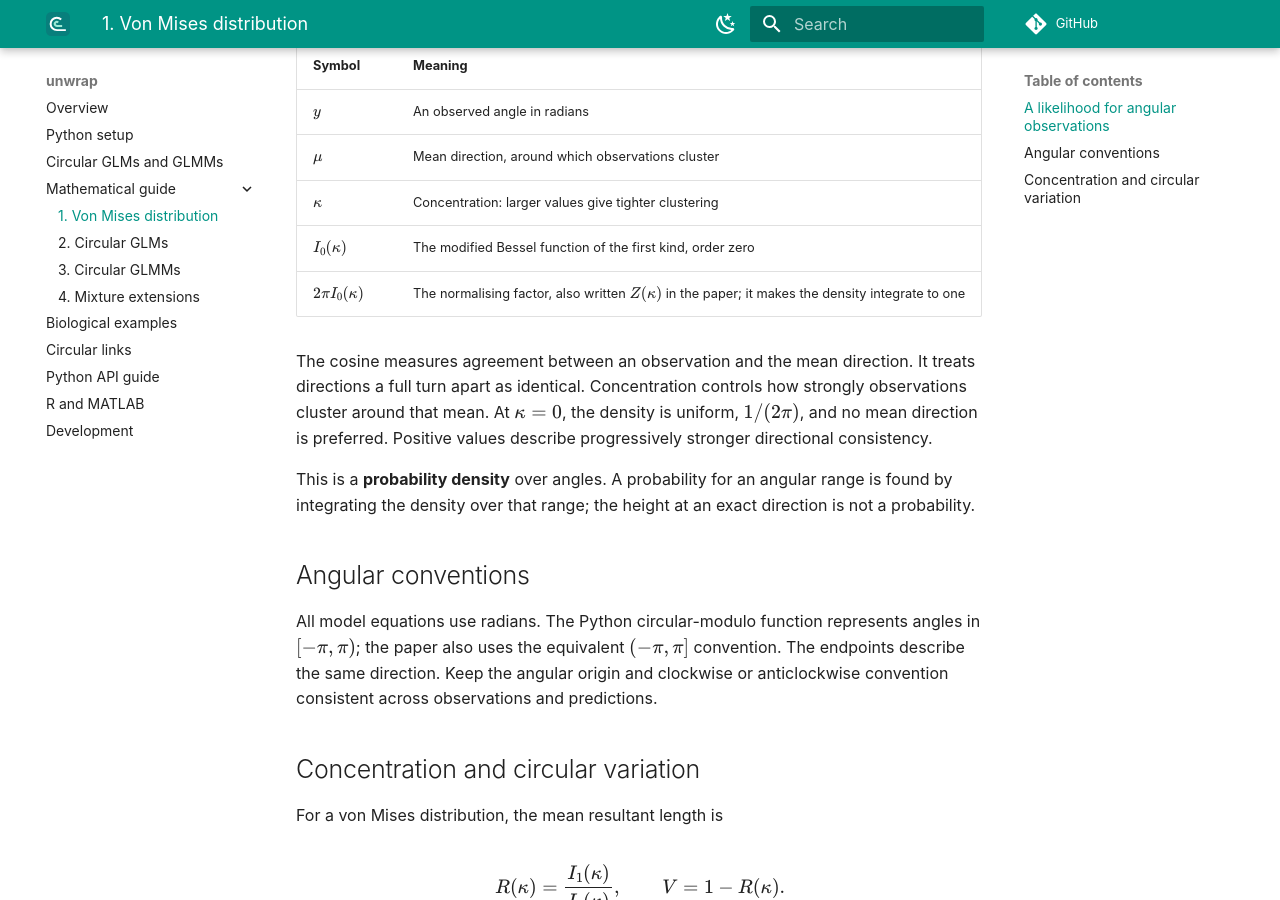
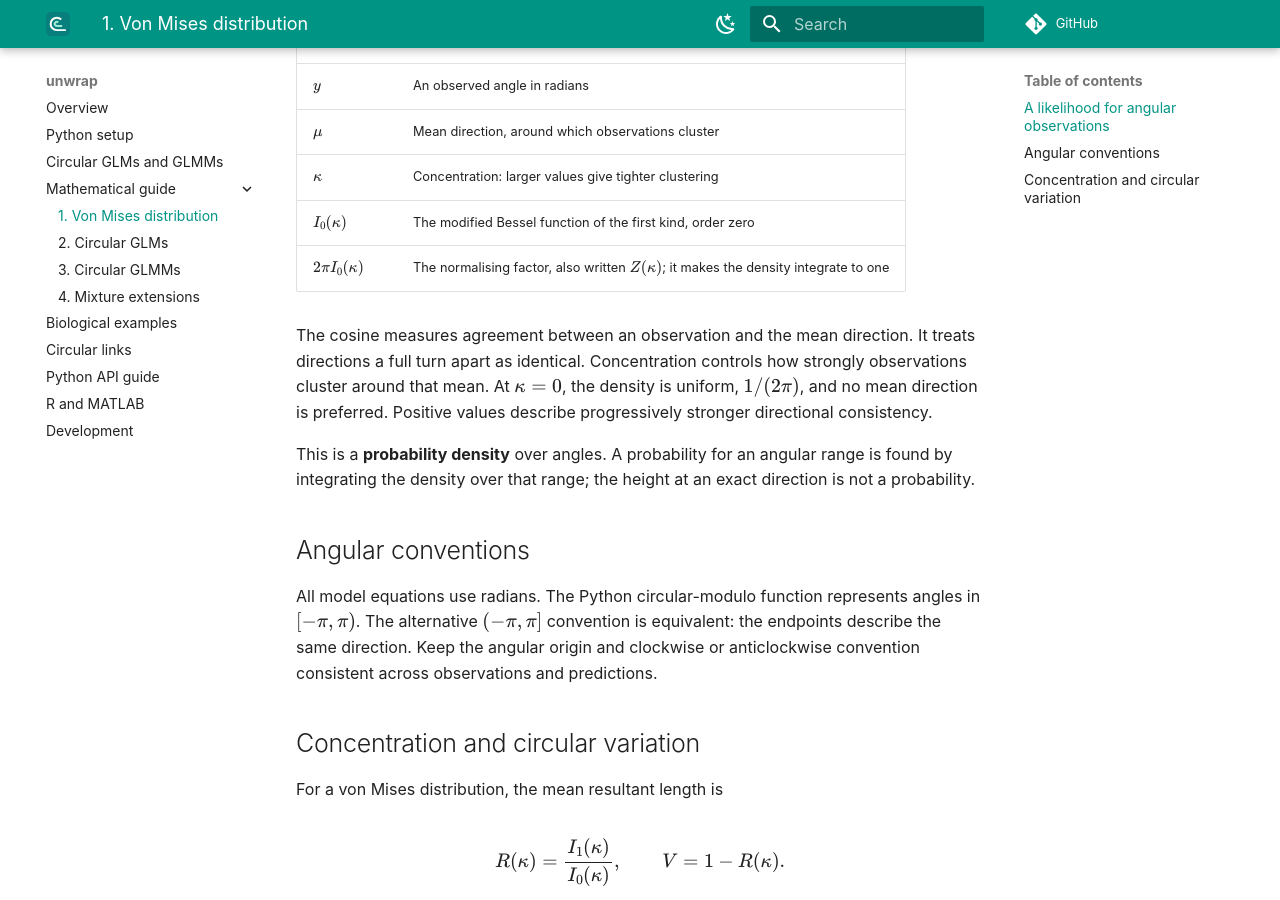
Before and after one commit to jgraving/unwrap, an MkDocs documentation site: the page built from docs/math/von-mises.md, in a window 1280 px wide and 900 px high, scrolled down 909 px. Built offline with MkDocs 1.6.1 and Material for MkDocs 9.7.7, drawn with Linux system fonts in a browser that asks for light colours; comment, search, counter and statistics services are not loaded; some of the changed text lies outside the part shown.

```diff
--- a/docs/math/von-mises.md
+++ b/docs/math/von-mises.md
@@ -5,9 +5,6 @@ from observation to observation. The von Mises distribution describes this
 pattern on the circle. It is the observation model used throughout the
 [GLM](glms.md), [GLMM](glmms.md), and [mixture](mixtures.md) extensions below.
 
-This mathematical guide follows the
-[accompanying paper](https://github.com/jgraving/circstats/blob/438d2f2e2880defb792bc8d4e2ecefbc7337470d/elife-template.tex),
-especially its *Models* section and the hierarchical and mixture appendices.
 The [conceptual guide](../models.md) introduces the same ideas through
 biological questions and Bambi formulas.
 
@@ -34,7 +31,7 @@ $$
 | $\mu$ | Mean direction, around which observations cluster |
 | $\kappa$ | Concentration: larger values give tighter clustering |
 | $I_0(\kappa)$ | The modified Bessel function of the first kind, order zero |
-| $2\pi I_0(\kappa)$ | The normalising factor, also written $Z(\kappa)$ in the paper; it makes the density integrate to one |
+| $2\pi I_0(\kappa)$ | The normalising factor, also written $Z(\kappa)$; it makes the density integrate to one |
 
 The cosine measures agreement between an observation and the mean direction.
 It treats directions a full turn apart as identical. Concentration controls
@@ -49,8 +46,8 @@ exact direction is not a probability.
 ## Angular conventions
 
 All model equations use radians. The Python circular-modulo function represents
-angles in $[-\pi,\pi)$; the paper also uses the equivalent $(-\pi,\pi]$
-convention. The endpoints describe the same direction. Keep the angular origin
+angles in $[-\pi,\pi)$. The alternative $(-\pi,\pi]$ convention is equivalent:
+the endpoints describe the same direction. Keep the angular origin
 and clockwise or anticlockwise convention consistent across observations and
 predictions.
 
```
Also changed, not shown: README.md (+7 -2 lines), docs/index.md (+7 -2 lines), docs/math/glmms.md (+2 -6 lines), docs/math/glms.md (+1 -4 lines), docs/math/mixtures.md (+2 -5 lines), notebooks/README.md (+2 -1 lines).
